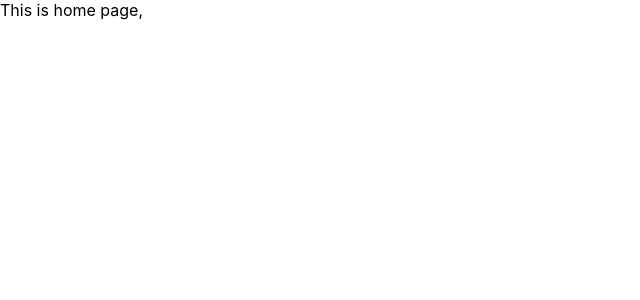
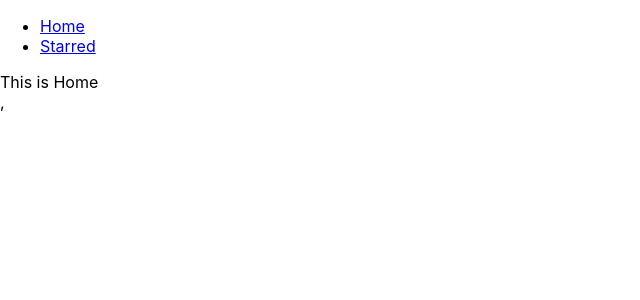
Before and after one commit to aditi-nautiyal/box-office, a React (Create React App) app: page / in a window 1280 px wide. Shown: the top 300 px of the page, without its empty margins (0-640 px from the left). Built offline with nearby package versions, Linux system fonts and the light colour scheme.

Commit message:
added navbar and created page component

```diff
--- a/src/App.js
+++ b/src/App.js
@@ -1,17 +1,25 @@
 import React from 'react';
 import { Switch, Route } from 'react-router-dom';
+import Home from './pages/Home';
+import Starred from './pages/Starred';
+import Navs from './components/Navs';
 
 function App() {
   return (
+    <div>
+      <Navs />
       <Switch>
         <Route exact path="/">
-        This is home page
+          <Home />
         </Route>
         <Route exact path="/starred">
-        This is starred
+          <Starred />
         </Route>
-      <Route>This is 404 page</Route>
+        <Route>
+          <div>Not Found</div>
+        </Route>
       </Switch>
+    </div>
   );
 }
 
--- /dev/null
+++ b/src/components/Navs.jsx
@@ -0,0 +1,22 @@
+import React from 'react';
+import { Link } from 'react-router-dom';
+
+const LINKS = [
+  { to: '/', text: 'Home' },
+  { to: '/', text: 'Starred' },
+];
+const Navs = () => {
+  return (
+    <div>
+      <ul>
+        {LINKS.map(item => (
+          <li key={item.to}>
+            <Link to={item.to}>{item.text}</Link>
+          </li>
+        ))}
+      </ul>
+    </div>
+  );
+};
+
+export default Navs;
--- /dev/null
+++ b/src/pages/Home.jsx
@@ -0,0 +1,7 @@
+import React from 'react';
+
+const Home = () => {
+  return <div>This is Home</div>;
+};
+
+export default Home;
--- /dev/null
+++ b/src/pages/Starred.jsx
@@ -0,0 +1,7 @@
+import React from 'react';
+
+const Starred = () => {
+  return <div>This is Starred</div>;
+};
+
+export default Starred;
```
Lines whose indentation alone changed are shown as unchanged.
